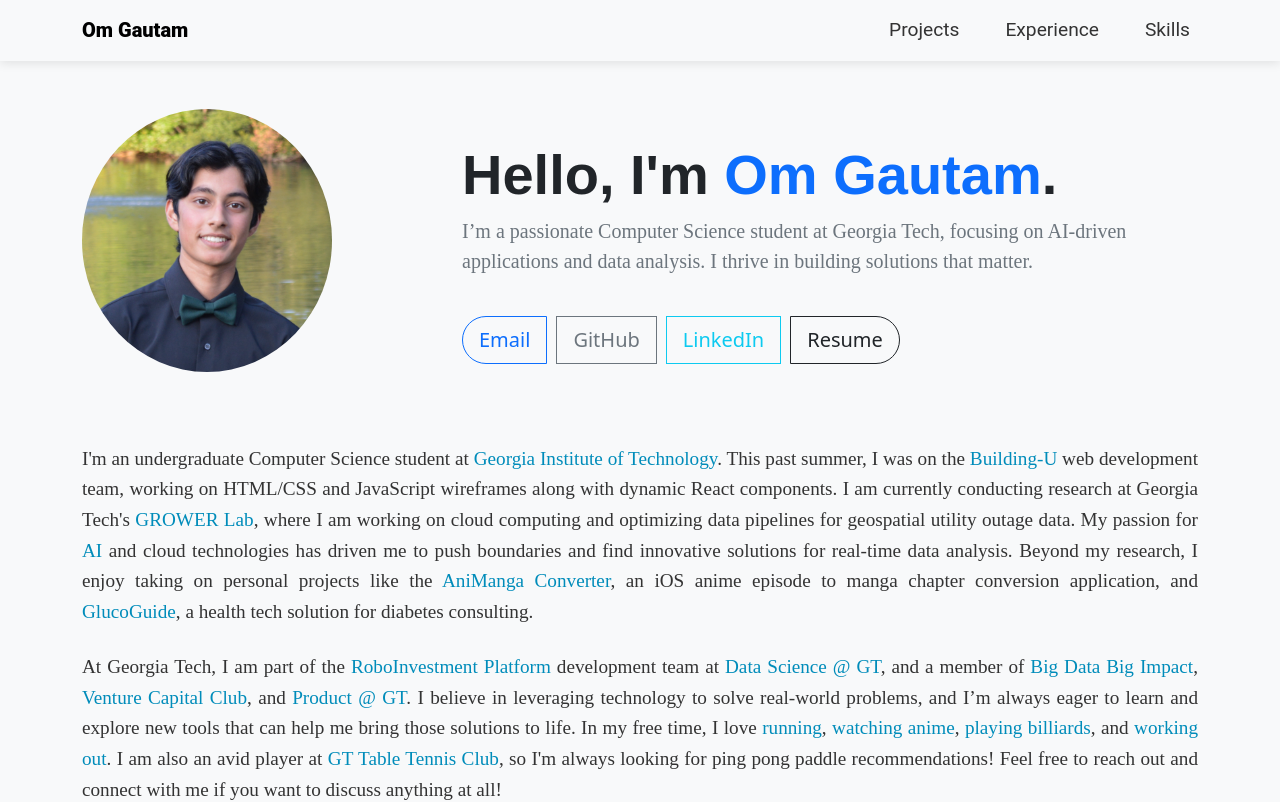
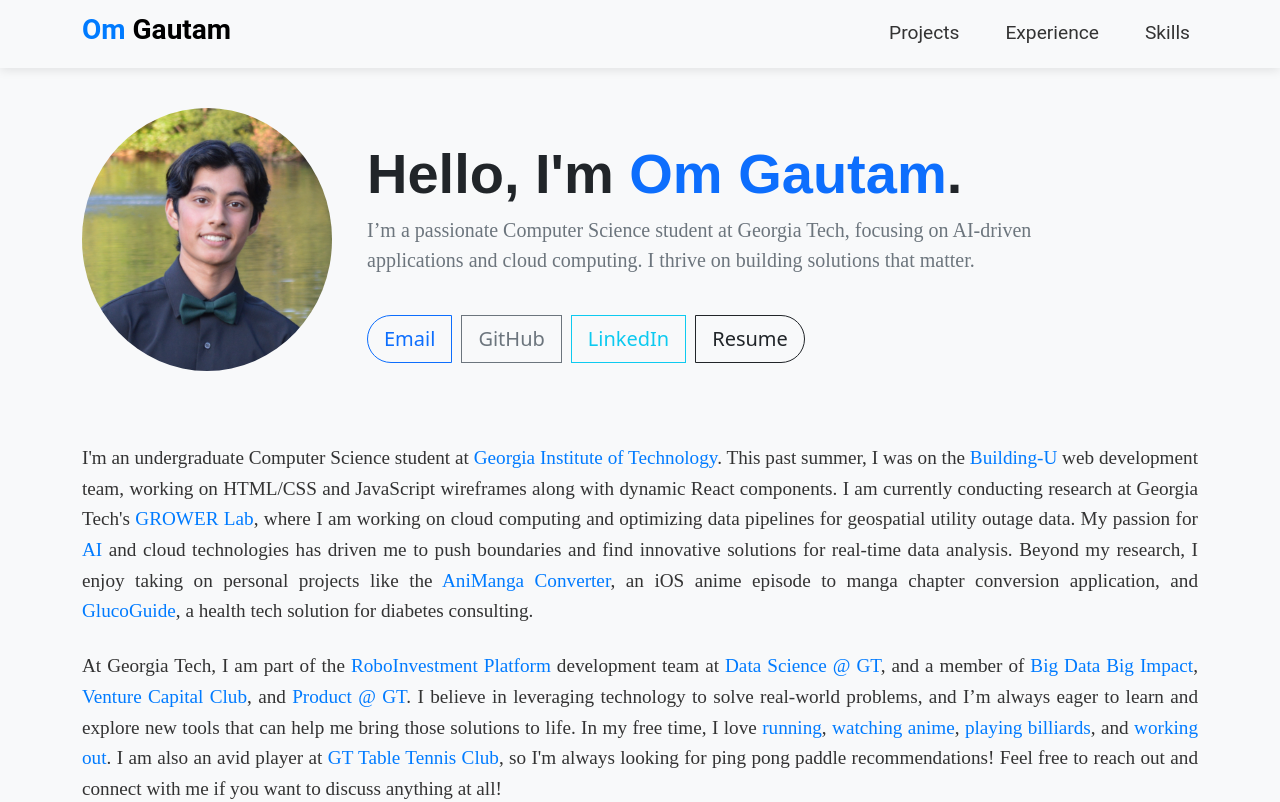
Before and after one commit to omgaut/Portfolio-Website, a React (Create React App) app: page / in a window 1280 px wide. Shown: the top 802 px of the page. Built offline with nearby package versions, Linux system fonts and the light colour scheme.

Commit message:
Update formats

```diff
--- a/src/components/About.jsx
+++ b/src/components/About.jsx
@@ -6,7 +6,7 @@
     <section id="about" className="about-section py-5">
       <div className="container">
         <div className="row align-items-center">
-          <div className="col-md-4">
+          <div className="col-md-3">
             <img src={profilePic} alt="Om Gautam" className="img-fluid smaller-profile-pic rounded-circle mb-4" />
           </div>
           <div className="col-md-8">
@@ -14,8 +14,7 @@
               Hello, I'm <span className="text-primary">Om Gautam</span>.
             </h1>
             <p className="lead">
-              I’m a passionate Computer Science student at Georgia Tech, focusing on AI-driven applications and data
-              analysis. I thrive in building solutions that matter.
+              I’m a passionate Computer Science student at Georgia Tech, focusing on AI-driven applications and cloud computing. I thrive on building solutions that matter.
             </p>
             <div className="btn-group mt-4">
               <a href="mailto:omgaut2020@gmail.com" className="btn btn-outline-primary btn-lg" target="_blank" rel="noopener noreferrer">
--- a/src/components/Experience.jsx
+++ b/src/components/Experience.jsx
@@ -63,6 +63,44 @@
               </div>
             </div>
           </div>
+          {/* Experience 4: NCCU */}
+          <div className="timeline-item">
+            <div className="timeline-dot"></div>
+            <div className="timeline-date">Apr 2023 – Sep 2023</div>
+            <div className="timeline-content">
+              <h5 className="experience-title">Technical Research Project Assistant</h5>
+              <h6 className="experience-subtitle">North Carolina Central University</h6>
+              <p>
+                Worked alongside Dr. Jim Harper to collect and preprocess historical data on 800+ Omega Psi Phi Fraternity (OPPF) chapters nationwide.
+                Developed a historical visualizer tool with Angular, Bootstrap CSS, and MapBox API, to promote
+              </p>
+              <div className="skills-used">
+                <span className="skill-tag">TypeScript</span>
+                <span className="skill-tag">Angular</span>
+                <span className="skill-tag">Bootstrap CSS</span>
+                <span className="skill-tag">MapBox API</span>
+              </div>
+            </div>
+          </div>
+          {/* Experience 5: Cisco */}
+          <div className="timeline-item">
+            <div className="timeline-dot"></div>
+            <div className="timeline-date">Jul 2022 – Aug 2022</div>
+            <div className="timeline-content">
+              <h5 className="experience-title">Global STEM Shadowee / Extern</h5>
+              <h6 className="experience-subtitle">Cisco</h6>
+              <p>
+                Shadowed Cisco software engineer on daily tasks, and assisted in the development of a network package capturing tool.
+                Competed in Cisco Hackathon, creating a Java application to help meeting scheduling in hybrid work environments.
+              </p>
+              <div className="skills-used">
+                <span className="skill-tag">Python</span>
+                <span className="skill-tag">JavaScript</span>
+                <span className="skill-tag">HTML/CSS</span>
+                <span className="skill-tag">Java</span>
+              </div>
+            </div>
+          </div>
         </div>
       </div>
     </section>
--- a/src/components/Navbar.jsx
+++ b/src/components/Navbar.jsx
@@ -1,11 +1,11 @@
 import React from 'react';
 
-function Navbar() {
+const Navbar = () => {
   return (
-    <nav className="navbar navbar-expand-lg custom-navbar">
+    <nav className="navbar navbar-expand-lg fixed-top custom-navbar">
       <div className="container">
         <a className="navbar-brand" href="/">
-          <strong>Om Gautam</strong>
+          <h3><strong><span className="gautam">Om</span> Gautam</strong></h3>
         </a>
         <button
           className="navbar-toggler"
@@ -16,7 +16,7 @@
           aria-expanded="false"
           aria-label="Toggle navigation"
         >
-        <span className="navbar-toggler-icon"></span>
+          <span className="navbar-toggler-icon"></span>
         </button>
         <div className="collapse navbar-collapse justify-content-end" id="navbarNav">
           <ul className="navbar-nav">
@@ -40,6 +40,6 @@
       </div>
     </nav>
   );
-}
+};
 
 export default Navbar;
--- a/src/components/Projects.jsx
+++ b/src/components/Projects.jsx
@@ -221,7 +221,7 @@
               <div className="card-body">
                 <h5 className="card-title">Document Parser</h5>
                 <p className="card-text">
-                  Engineered a Langchain LLM model to parse documents and store them in a vector database to inform user queries.
+                  Engineered a Langchain LLM model to parse and store documents in a vector database to inform user queries.
                 </p>
                 <div className="project-footer">
                   <div className="project-tags">
--- a/src/components/Skills.jsx
+++ b/src/components/Skills.jsx
@@ -1,19 +1,16 @@
 import React from 'react';
 import { FaJava, FaPython, FaHtml5, FaCss3Alt, FaAws, FaReact, FaGitAlt, FaDocker, FaJs, FaDatabase } from 'react-icons/fa';
-import { SiSwift, SiTypescript, SiFlask, SiSelenium, SiPandas, SiNumpy, SiMatplotlib, SiSpringboot, SiAngular, SiFirebase, SiTensorflow, SiLangchain } from 'react-icons/si';
-// import { DiC, DiIntellij, DiXcode } from 'react-icons/di';
+import { SiSwift, SiTypescript, SiFlask, SiSelenium, SiPandas, SiNumpy, SiTensorflow, SiSpringboot, SiAngular, SiFirebase, SiLangchain } from 'react-icons/si';
 
 function Skills() {
   const skills = [
     { icon: <FaJava size={32} />, name: 'Java' },
     { icon: <FaPython size={32} />, name: 'Python' },
-    // { icon: <DiC size={32} />, name: 'C' },
     { icon: <SiSwift size={32} />, name: 'Swift/SwiftUI' },
     { icon: <FaJs size={32} />, name: 'JavaScript' },
     { icon: <SiTypescript size={32} />, name: 'TypeScript' },
     { icon: <FaHtml5 size={32} />, name: 'HTML5' },
     { icon: <FaCss3Alt size={32} />, name: 'CSS3' },
-    // { icon: <SiSas size={32} />, name: 'SAS' },
     { icon: <FaDatabase size={32} />, name: 'SQL' },
     { icon: <FaReact size={32} />, name: 'React' },
     { icon: <SiAngular size={32} />, name: 'Angular' },
@@ -27,10 +24,25 @@
     { icon: <FaDocker size={32} />, name: 'Docker' },
     { icon: <SiPandas size={32} />, name: 'pandas' },
     { icon: <SiNumpy size={32} />, name: 'NumPy' },
-    // { icon: <SiMatplotlib size={32} />, name: 'Matplotlib' },
-    { icon: <SiSelenium size={32} />, name: 'Selenium' },
-    // { icon: <SiBeautifulsoup size={32} />, name: 'BeautifulSoup' },
-    // { icon: <SiScikitlearn size={32} />, name: 'scikit-learn' },
+    { icon: <SiSelenium size={32} />, name: 'Selenium' }
+  ];
+
+  const certifications = [
+    {
+      name: 'Machine Learning Specialization',
+      date: 'Jun 2024',
+      link: 'https://www.coursera.org/account/accomplishments/specialization/QHX4DTRQVD5H',
+    },
+    {
+      name: 'SAS Certified Associate: Programming Fundamentals Using SAS 9.4',
+      date: 'Jan 2023',
+      link: 'https://www.credly.com/badges/aae62481-fb0b-4bba-ad60-9b4439a3f779/linked_in_profile',
+    },
+    {
+      name: 'Microsoft Office Specialist: Associate (Office 2019)',
+      date: 'May 2021',
+      link: 'https://www.credly.com/badges/40d8c74c-69df-460e-8a52-f8427c5be0a9/linked_in_profile',
+    },
   ];
 
   return (
@@ -45,6 +57,16 @@
             </div>
           ))}
         </div>
+
+        <h3 className="text-center mt-5 mb-3">Certifications</h3>
+        <div className="certifications-list">
+          {certifications.map((cert, index) => (
+            <div key={index} className="certification-item mb-3">
+             <strong>{cert.name}</strong> - <a href={cert.link} target='blank'><strong><span className="gautam">{cert.date}</span></strong></a> <br />
+
+            </div>
+          ))}
+        </div>
       </div>
     </section>
   );
--- a/src/index.css
+++ b/src/index.css
@@ -5,6 +5,7 @@
     sans-serif;
   -webkit-font-smoothing: antialiased;
   -moz-osx-font-smoothing: grayscale;
+  padding-top: 60px;
 }
 
 code {
@@ -14,46 +15,57 @@
 
 /* Navbar */
 
-.custom-navbar {
+.navbar {
   font-family: 'Roboto', sans-serif;
   font-weight: 300;
-  font-size: 1.2rem; /* Increased font size */
-  padding: 20px 0;  /* Space above and below */
-  background-color: #f8f9fa; /* Light background */
-  position: fixed; /* Fixes the navbar to the top */
-  top: 0; /* Aligns the navbar to the top */
-  left: 0; /* Stretches it from the left */
-  width: 100%; /* Full-width navbar */
-  z-index: 1000; /* Ensures it stays on top of content */
-  box-shadow: 0 2px 10px rgba(0, 0, 0, 0.1); /* Adds shadow for depth */
-  transition: background-color 0.3s ease;
+  font-size: 1.2rem;
+  padding: 20px 0;
+  background-color: #f8f9fa;
+  transition: all 0.3 ease;
+  box-shadow: 0 2px 10px rgba(0, 0, 0, 0.1);
+
+}
+
+.navbar.fixed-top {
+  position: fixed;
+  top: 0;
+  left: 0;
+  right: 0;
+  z-index: 1030;
+  box-shadow: 0 2px 10px rgba(0, 0, 0, 0.1);
 }
 
 .navbar-brand {
   font-weight: 700;
-  font-size: 1.5rem; /* Bigger logo font */
-  color: #008cba;
+  font-size: 1.5rem;
+  color: #007bff;
 }
 
 .navbar-nav .nav-link {
   font-weight: 400;
-  font-size: 1.2rem; /* Bigger text size */
+  font-size: 1.2rem;
   color: #333;
-  margin-left: 30px; /* Adds spacing between nav items */
+  margin-left: 30px;
 }
 
 .navbar-nav .nav-link:hover {
-  color: #008cba;
+  color: #007bff;
+}
+
+.gautam {
+  color: #007bff;
 }
 
 .container {
-  max-width: 1200px; /* Constrains navbar width to center it */
+  max-width: 1200px;
+  padding-left: 50px;
+  padding-right: 50px;
 }
 
-.navbar {
-  padding-left: 50px; /* Space from left edge */
-  padding-right: 50px; /* Space from right edge */
-  position: fixed;
+@media (max-width: 991px) {
+  .navbar-nav .nav-link {
+    margin-left: 0;
+  }
 }
 
 /* About */
@@ -93,7 +105,7 @@
 }
 
 .highlight {
-  color: #008cba; /* This matches the color of your "Om Gautam" heading */
+  color: #007bff; /* This matches the color of your "Om Gautam" heading */
 }
 
 /* Projects */
@@ -125,7 +137,7 @@
 .card-title {
   font-size: 1.5rem;
   font-weight: 600;
-  color: #008cba; /* Same color as your heading */
+  color: #007bff; /* Same color as your heading */
 }
 
 .card-text {
@@ -161,7 +173,7 @@
 }
 
 .github-icon:hover {
-  color: #008cba;
+  color: #007bff;
 }
 
 .card-img-top {
@@ -189,7 +201,7 @@
 .timeline {
   position: relative;
   padding: 2rem 0;
-  border-left: 6px solid #008cba; /* Thicker timeline */
+  border-left: 6px solid #007bff; /* Thicker timeline */
   margin-left: 40px; /* Adjusted margin for a balanced look */
 }
 
@@ -201,7 +213,7 @@
 .timeline-item .timeline-dot {
   width: 20px;
   height: 20px;
-  background-color: #008cba;
+  background-color: #007bff;
   border-radius: 50%;
   border: 3px solid #fff; /* White border for a cleaner look */
   position: absolute;
@@ -231,7 +243,7 @@
 .experience-title {
   font-size: 1.5rem;
   font-weight: 600;
-  color: #008cba;
+  color: #007bff;
 }
 
 .experience-subtitle {
@@ -306,13 +318,36 @@
 
 .skill-icon {
   margin-bottom: 10px;
-  color: #008cba; /* Brand color for icons */
+  color: #007bff; /* Brand color for icons */
 }
 
 .skill-name {
   font-size: 1.2rem;
   font-weight: 600;
   color: #333;
+}
+
+.certifications-list {
+  margin-top: 30px;
+  font-size: 1rem;
+  line-height: 1.5;
+}
+
+.certification-item {
+  background-color: #fff;
+  padding: 15px;
+  border-radius: 5px;
+  box-shadow: 0 2px 6px rgba(0, 0, 0, 0.1);
+}
+
+.certification-item strong {
+  font-weight: 700;
+  color: #333;
+}
+
+.certification-item em {
+  font-weight: 300;
+  color: #666;
 }
 
 /* Footer */
@@ -342,7 +377,7 @@
 }
 
 .footer-link:hover {
-  color: #008cba; /* Matches your brand color */
+  color: #007bff; /* Matches your brand color */
 }
 
 .footer-social {
@@ -356,7 +391,7 @@
 }
 
 .social-icon:hover {
-  color: #008cba; /* Matches your brand color */
+  color: #007bff; /* Matches your brand color */
 }
 
 .footer-text {
```
Also changed, not shown: 1 other file (tests, documents, lock files or other folders).
